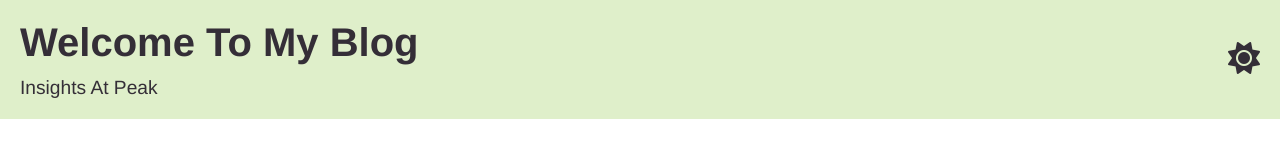
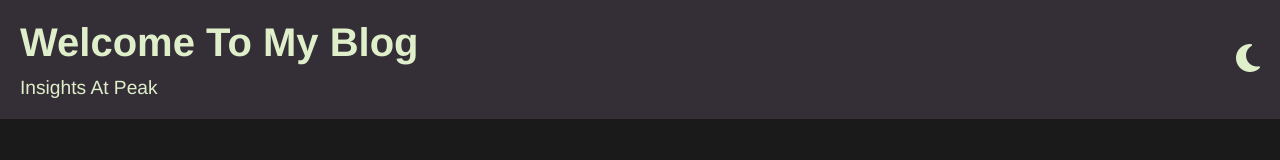
Before and after one commit to siyabuilds/vite-scss-practice, a website built with Vite: page index.html in a window 1280 px wide. Both pictures are taken after a click on the element 1244 px from the left and 59 px from the top of the page. Built offline with nearby package versions, Linux system fonts and the light colour scheme.

Commit message:
feat: implement theme switching functionality with icon updates

```diff
--- a/index.html
+++ b/index.html
@@ -12,7 +12,8 @@
         <h1>Welcome To My Blog</h1><p>Insights At Peak</p>
       </div>
       <div class="user-icon">
-          <i class="fas fa-sun"></i>
+        <!-- icon for theme switching-->
+          <i class=""></i>
       </div>
     </header>
     <script type="module" src="/src/main.js"></script>
--- a/src/main.js
+++ b/src/main.js
@@ -1,2 +1,5 @@
 import './style.scss';
 import "@fortawesome/fontawesome-free/css/all.css";
+import {themeSwitcher} from './theme.js';
+
+themeSwitcher();
--- /dev/null
+++ b/src/theme.js
@@ -0,0 +1,20 @@
+const themeSwitcher = () => {
+    const themeIcon = document.querySelector('.user-icon i');
+    const savedTheme = localStorage.getItem('theme') || 'light';
+    // Set initial icon based on saved theme
+    themeIcon.className = savedTheme === 'light' ? 'fas fa-sun' : 'fas fa-moon';
+
+    // Apply saved theme on load
+    document.body.setAttribute('data-theme', savedTheme);
+
+    // Add click event
+    themeIcon.addEventListener('click', () => {
+      const currentTheme = document.body.getAttribute('data-theme');
+      const newTheme = currentTheme === 'light' ? 'dark' : 'light';
+      document.body.setAttribute('data-theme', newTheme);
+      localStorage.setItem('theme', newTheme);
+      themeIcon.className = newTheme === 'light' ? 'fas fa-sun' : 'fas fa-moon';
+    });
+  };
+
+export { themeSwitcher };
```
